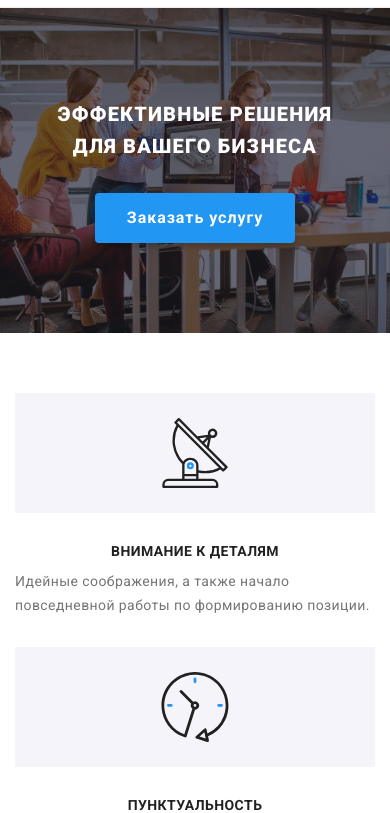
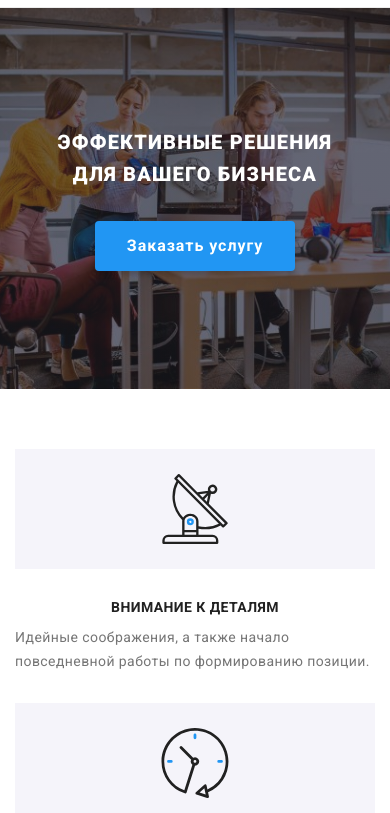
Before and after one commit to Mar-Volo/goit-markup-hw-08, a plain HTML site: page index.html in a window 390 px wide. Shown: the part 53-866 px from the top of the page. Drawn offline with nearby package versions, Linux system fonts and the light colour scheme.

Commit message:
еще правки

```diff
--- a/scss/layout/_hero.scss
+++ b/scss/layout/_hero.scss
@@ -28,10 +28,6 @@
       url("../images/bcg-Img/img@2x_sm.jpg");
   }
 
-  @media screen and (max-width: 479px) {
-    width: 100%;
-    padding: 90px 0;
-  }
 
   @media screen and (min-width: 768px) {
     background-image: linear-gradient(
```
Also changed, not shown: css/main.css, css/main.min.css, 2 other files.
